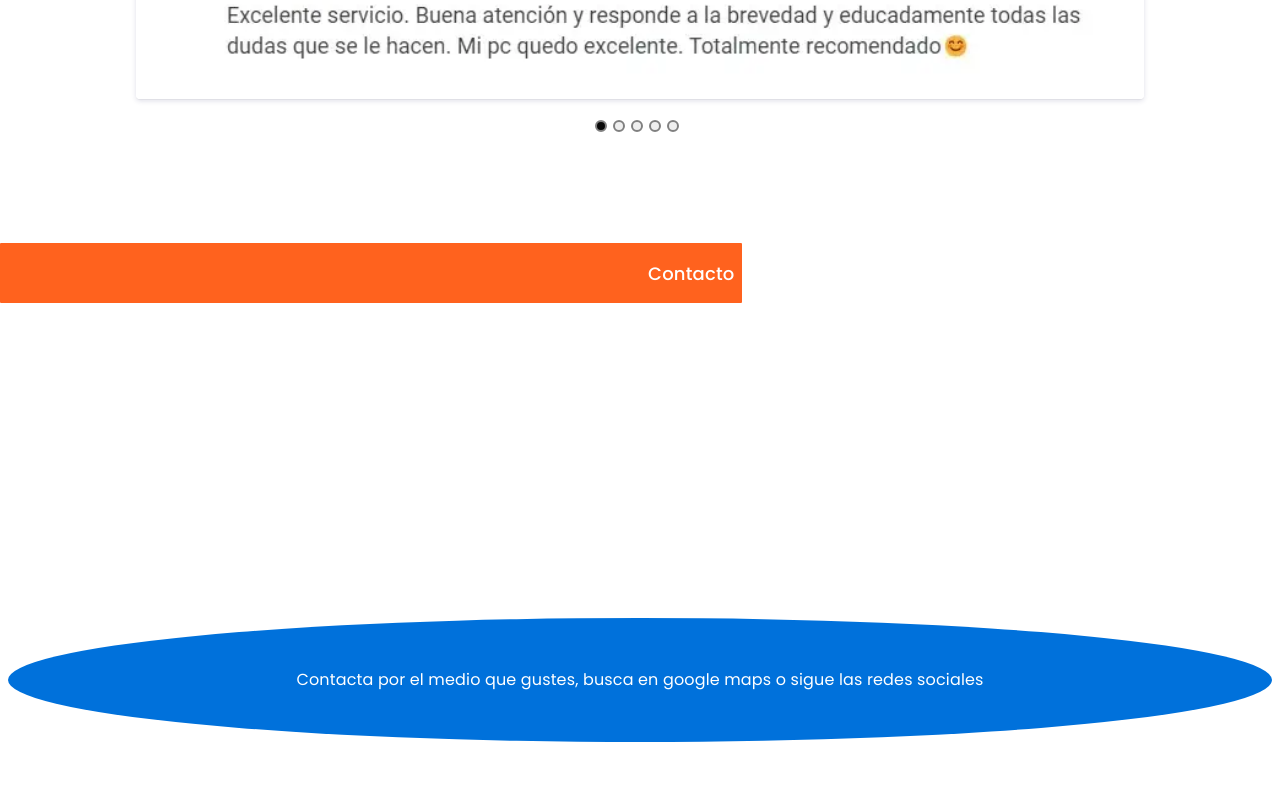
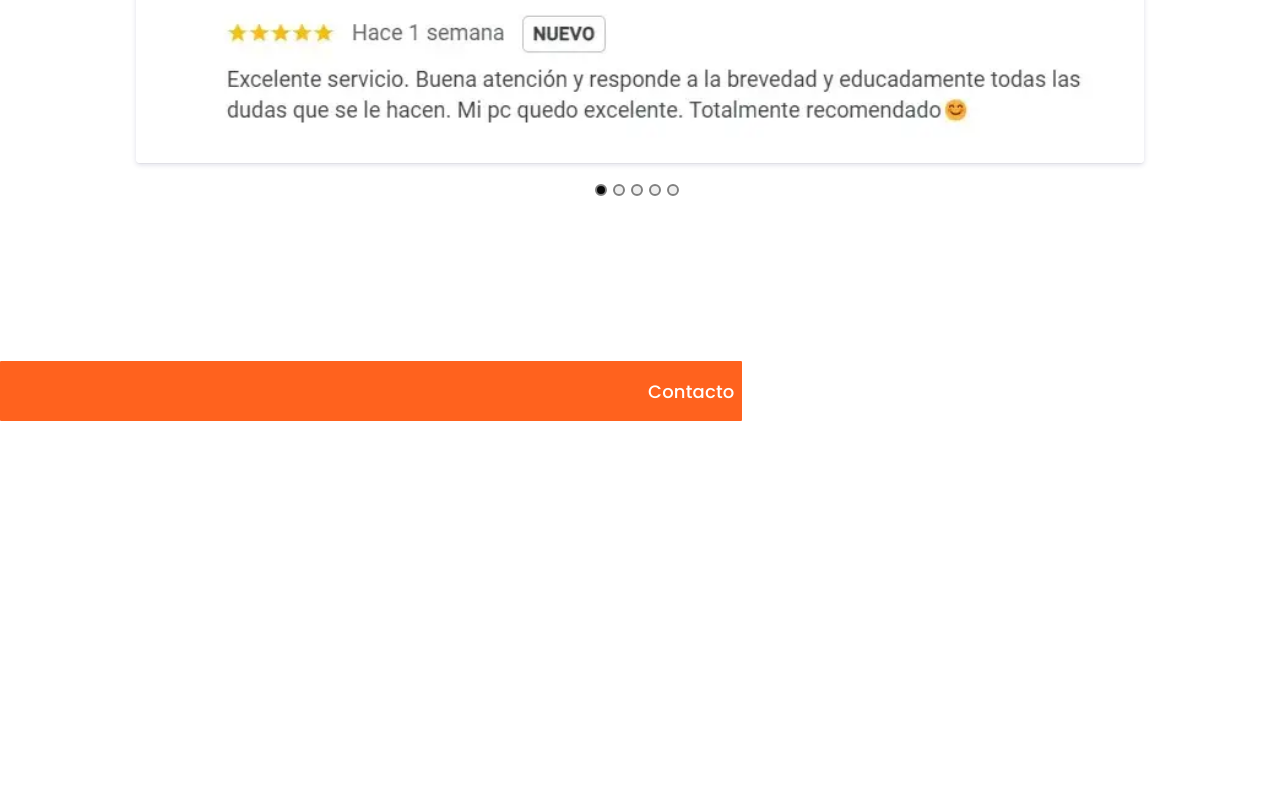
Before and after one commit to BastianRamos/servizone, a React (Vite) app: page / in a window 1280 px wide. Shown: the part 4420-5220 px from the top of the page. Built offline with nearby package versions, Linux system fonts and the light colour scheme.

Commit message:
Correcion texto entre secciones

```diff
--- a/src/Components/ContactUs.jsx
+++ b/src/Components/ContactUs.jsx
@@ -22,7 +22,7 @@ const redes_contacto = [
     },
 ]
 
-const blueBox = { backgroundColor: "#0071DB", borderRadius: "50% 50%", p: 6, mt: 10, mx: 1 }
+const blueBox = { backgroundColor: "#0071DB", borderRadius: "1rem 1rem 4px 4px", p: 1, mt: 20, mx: 1 }
 
 
 export const ContactUs = ({ isMobile }) => {
@@ -30,7 +30,7 @@ export const ContactUs = ({ isMobile }) => {
         <section
             aria-label="Redes de contacto"
             id="contacto"
-            style={{ paddingTop: 10 }}
+            style={{ marginTop: "10rem" }}
         >
             <Section
                 key="contactanos"
@@ -43,7 +43,7 @@ export const ContactUs = ({ isMobile }) => {
                 container
                 justifyContent="space-evenly"
                 spacing={2}
-                my={4}
+                my={8}
                 py={2}
                 className="marginForDesktop"
             >
--- a/src/Components/DrawerMenu.jsx
+++ b/src/Components/DrawerMenu.jsx
@@ -187,7 +187,7 @@ export const DrawerMenu = ({ isMobile }) => {
               smooth={true}
               duration={1500}
               delay={500}
-              offset={-30}
+              offset={-60}
               onClick={closeMenu}
             >
               <ListItem sx={itemStyle}>
--- a/src/Components/Footer.jsx
+++ b/src/Components/Footer.jsx
@@ -17,7 +17,7 @@ const boxImgStyle = {
 
 const boxColorStyle = {
     height: 340,
-    marginTop: 20,
+    marginTop: 1,
     textAlign: 'center',
     alignContent: 'center',
     color: '#ffffff',
--- a/src/components/Comments.jsx
+++ b/src/components/Comments.jsx
@@ -51,6 +51,7 @@ export const Comments = ({ isMobile }) => {
         <section
             aria-label="comentarios y calificaciones"
             id="comentarios"
+            style={{ marginTop: "10rem" }}
         >
             <Section
                 texto="Comentarios"
--- a/src/components/ContactUs.jsx
+++ b/src/components/ContactUs.jsx
@@ -22,7 +22,7 @@ const redes_contacto = [
     },
 ]
 
-const blueBox = { backgroundColor: "#0071DB", borderRadius: "50% 50%", p: 6, mt: 10, mx: 1 }
+const blueBox = { backgroundColor: "#0071DB", borderRadius: "1rem 1rem 4px 4px", p: 1, mt: 20, mx: 1 }
 
 
 export const ContactUs = ({ isMobile }) => {
@@ -30,7 +30,7 @@ export const ContactUs = ({ isMobile }) => {
         <section
             aria-label="Redes de contacto"
             id="contacto"
-            style={{ paddingTop: 10 }}
+            style={{ marginTop: "10rem" }}
         >
             <Section
                 key="contactanos"
@@ -43,7 +43,7 @@ export const ContactUs = ({ isMobile }) => {
                 container
                 justifyContent="space-evenly"
                 spacing={2}
-                my={4}
+                my={8}
                 py={2}
                 className="marginForDesktop"
             >
--- a/src/components/DesktopMenu.jsx
+++ b/src/components/DesktopMenu.jsx
@@ -127,7 +127,7 @@ export const DesktopMenu = () => {
                 smooth={true}
                 duration={1500}
                 delay={500}
-                offset={-60}
+                offset={-80}
                 role="button"
             >
                 <Grow
--- a/src/components/DrawerMenu.jsx
+++ b/src/components/DrawerMenu.jsx
@@ -187,7 +187,7 @@ export const DrawerMenu = ({ isMobile }) => {
               smooth={true}
               duration={1500}
               delay={500}
-              offset={-30}
+              offset={-60}
               onClick={closeMenu}
             >
               <ListItem sx={itemStyle}>
--- a/src/components/Footer.jsx
+++ b/src/components/Footer.jsx
@@ -17,7 +17,7 @@ const boxImgStyle = {
 
 const boxColorStyle = {
     height: 340,
-    marginTop: 20,
+    marginTop: 1,
     textAlign: 'center',
     alignContent: 'center',
     color: '#ffffff',
```
